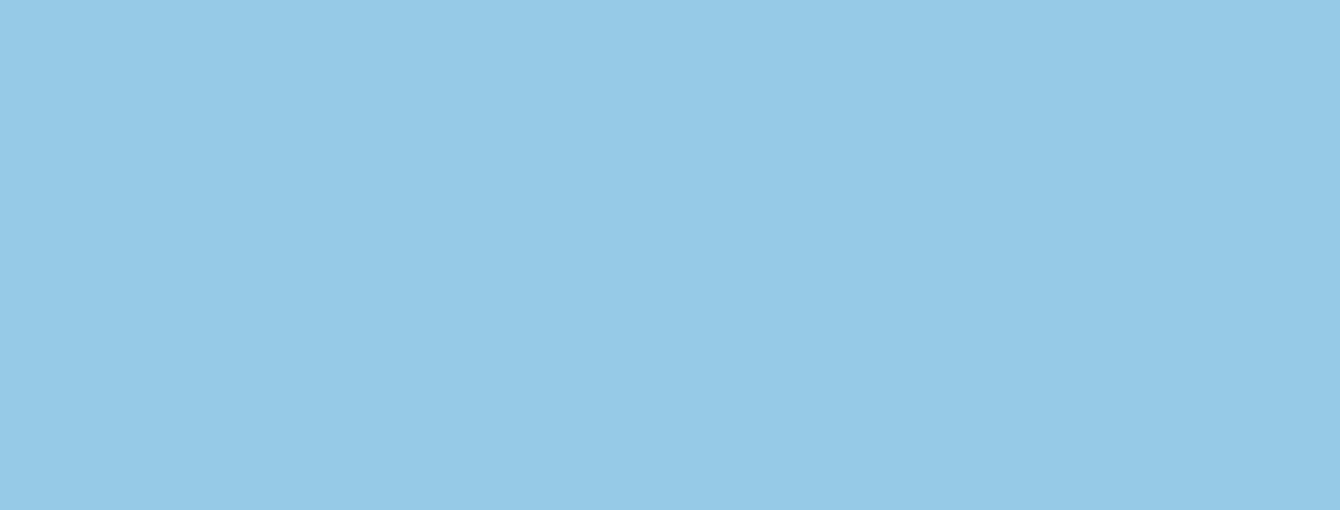
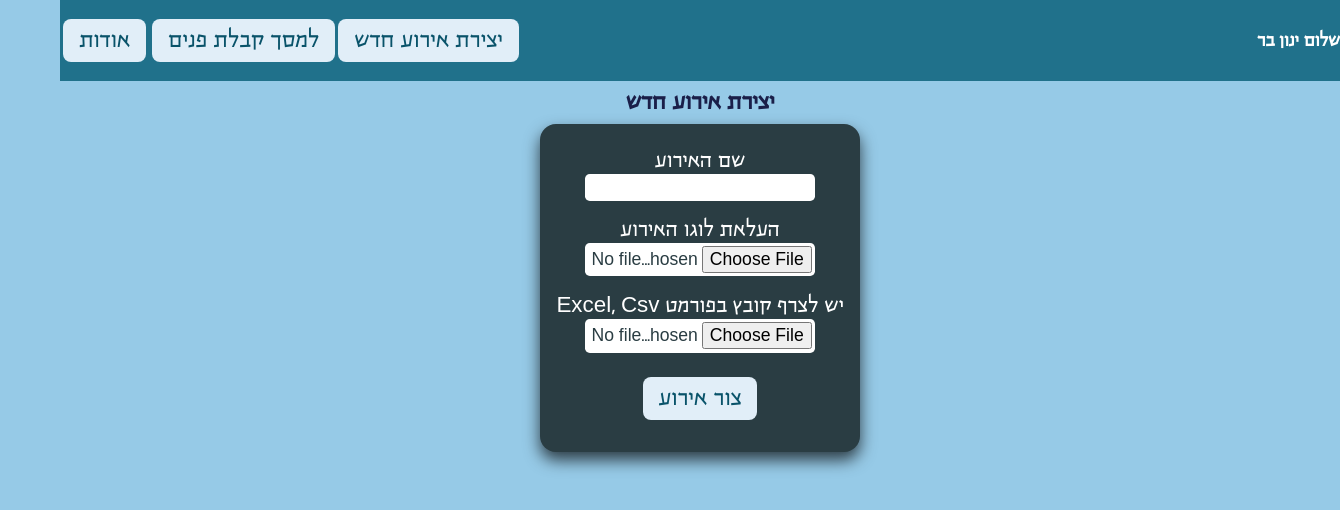
Before and after one commit to Yinon-bar/10Dance-v2-client, a React (Vite) app: page /new-event in a window 1280 px wide. Before the commit this address had no page. Shown: the top 510 px of the page, 1340 px wide, since content can reach past the window. Built offline with nearby package versions, Linux system fonts and the light colour scheme.

Commit message:
create new event

```diff
--- a/src/Components/Header/HeaderAdmin/HeaderAdmin.jsx
+++ b/src/Components/Header/HeaderAdmin/HeaderAdmin.jsx
@@ -1,3 +1,4 @@
+import { NavLink } from "react-router-dom";
 import "./HeaderAdmin.css";
 
 function HeaderAdmin() {
@@ -7,9 +8,9 @@ function HeaderAdmin() {
                 <div className="content">
                     <h3>שלום ינון בר</h3>
                     <div className="btn-group">
-                        <button className="btn btn-primary">
+                        <NavLink className="btn btn-primary" to={"/new-event"}>
                             יצירת אירוע חדש
-                        </button>
+                        </NavLink>
                         <button className="btn btn-primary">
                             למסך קבלת פנים
                         </button>
--- /dev/null
+++ b/src/Components/Pages/NewEvent/NewEvent.css
@@ -0,0 +1,60 @@
+.NewEvent {
+    display: flex;
+    flex-direction: column;
+    align-items: center;
+    height: 100%;
+}
+
+.NewEvent .container {
+    height: 100%;
+}
+
+.NewEvent > .container > .content {
+    display: flex;
+    flex-direction: column;
+    align-items: center;
+    height: 100%;
+}
+
+.NewEvent .container .content form {
+    box-shadow: 0px 8px 16px rgba(0, 0, 0, 0.7);
+    background-color: #2a3d43;
+    border-radius: 1rem;
+    padding: 1rem;
+    color: #fff;
+    display: flex;
+    flex-direction: column;
+    align-items: center;
+}
+
+.NewEvent .container .content form label {
+    width: 100%;
+    display: flex;
+    flex-direction: column;
+    align-items: center;
+    font-size: 1.4rem;
+    /* justify-content: space-between; */
+    margin: 0.5rem 0rem;
+}
+
+.NewEvent .container .content form label input {
+    display: flex;
+    align-items: center;
+    justify-content: center;
+    border: none;
+    border-radius: 0.3rem;
+    font-size: 1.1rem;
+    padding: 0.2rem;
+    width: 80%;
+}
+
+.NewEvent .container .content form label input[type="file"] {
+    background-color: #fff;
+    color: #2a3d43;
+    width: 80%;
+}
+
+.NewEvent .container .content form input[type="submit"] {
+    margin: 1rem 0rem;
+    cursor: pointer;
+}
--- /dev/null
+++ b/src/Components/Pages/NewEvent/NewEvent.jsx
@@ -0,0 +1,36 @@
+import HeaderAdmin from "../../Header/HeaderAdmin/HeaderAdmin";
+import "./NewEvent.css";
+
+function NewEvent() {
+    return (
+        <div className="NewEvent">
+            <HeaderAdmin />
+            <div className="container">
+                <div className="content">
+                    <h2 className="primary">יצירת אירוע חדש</h2>
+                    <form action="">
+                        <label>
+                            שם האירוע
+                            <input type="text" name="" id="" />
+                        </label>
+                        <label>
+                            העלאת לוגו האירוע
+                            <input type="file" name="" id="" />
+                        </label>
+                        <label>
+                            יש לצרף קובץ בפורמט Excel, Csv
+                            <input type="file" name="" id="" />
+                        </label>
+                        <input
+                            className="btn btn-primary"
+                            type="submit"
+                            value="צור אירוע"
+                        />
+                    </form>
+                </div>
+            </div>
+        </div>
+    );
+}
+
+export default NewEvent;
--- a/src/Components/PrintAtt/PrintAtt.css
+++ b/src/Components/PrintAtt/PrintAtt.css
@@ -18,7 +18,6 @@
 
 .PrintAtt .name h1,
 h2 {
-    display: none;
     margin: 0.5rem 0.5rem;
 }
 
--- a/src/Components/Routing/Routing.jsx
+++ b/src/Components/Routing/Routing.jsx
@@ -2,6 +2,7 @@ import { Route, Routes } from "react-router-dom";
 import Admin from "../Pages/Admin/Admin";
 import Client from "../Pages/Client/Client";
 import Welcome from "../Pages/Welcome/Welcome";
+import NewEvent from "../Pages/NewEvent/NewEvent";
 
 function Routing() {
     return (
@@ -9,6 +10,7 @@ function Routing() {
             <Route path="/" element={<Welcome />} />
             <Route path="/admin" element={<Admin />} />
             <Route path="/client" element={<Client />} />
+            <Route path="/new-event" element={<NewEvent />} />
         </Routes>
     );
 }
--- a/src/index.css
+++ b/src/index.css
@@ -50,3 +50,16 @@ select {
     border: none;
     border-radius: 0.5rem;
 }
+
+/* Colors */
+.primary {
+    color: #1a1f49;
+}
+
+.secondary {
+    color: #20718b;
+}
+
+.complementary {
+    color: #e1eef8;
+}
```
